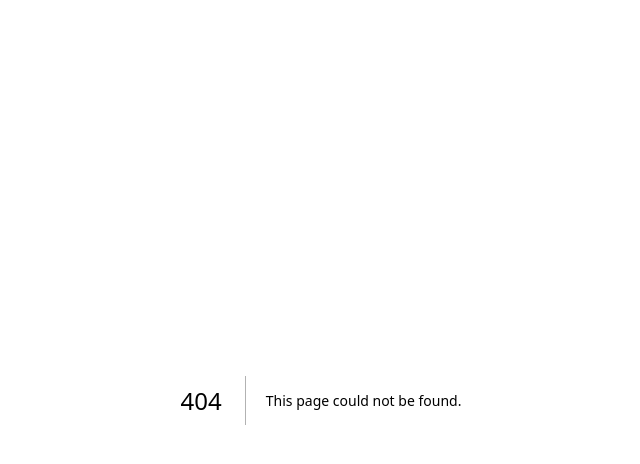
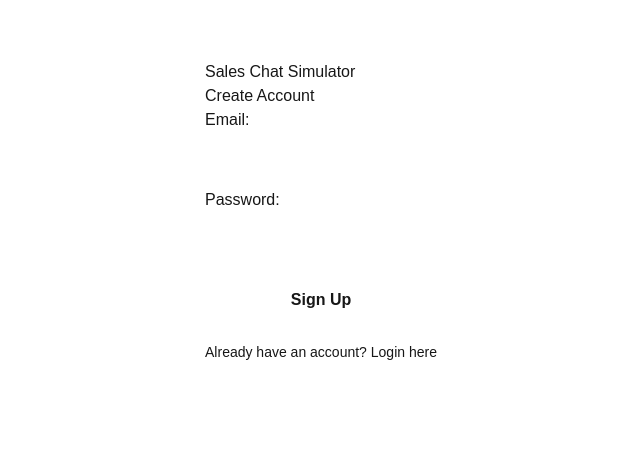
Before and after one commit to assignment-sets/sales-chat-simulator, a Next.js app: page /register in a window 1280 px wide. Before the commit this address had no page. Shown: the top 464 px of the page, without its empty margins (319-959 px from the left). Built offline with nearby package versions, Linux system fonts and the light colour scheme; no server answers.

Commit message:
feat(auth): implement Supabase auth actions, login/register pages, and root redirection

```diff
--- /dev/null
+++ b/app/auth/actions.ts
@@ -0,0 +1,62 @@
+"use server";
+
+import { revalidatePath } from "next/cache";
+import { redirect } from "next/navigation";
+import { createServerSupabaseClient } from "@/utils/supabase/server";
+
+export async function login(formData: FormData) {
+  const email = formData.get("email") as string;
+  const password = formData.get("password") as string;
+
+  if (!email || !password) {
+    redirect("/login?error=Please provide both email and password");
+  }
+
+  const supabase = await createServerSupabaseClient();
+  const { error } = await supabase.auth.signInWithPassword({
+    email,
+    password,
+  });
+
+  if (error) {
+    redirect(`/login?error=${encodeURIComponent(error.message)}`);
+  }
+
+  revalidatePath("/", "layout");
+  redirect("/chats");
+}
+
+export async function signup(formData: FormData) {
+  const email = formData.get("email") as string;
+  const password = formData.get("password") as string;
+
+  if (!email || !password) {
+    redirect("/register?error=Please provide both email and password");
+  }
+
+  const supabase = await createServerSupabaseClient();
+  const { data, error } = await supabase.auth.signUp({
+    email,
+    password,
+  });
+
+  if (error) {
+    redirect(`/register?error=${encodeURIComponent(error.message)}`);
+  }
+
+  // If user session is created immediately (e.g. autoconfirm enabled)
+  if (data?.session) {
+    revalidatePath("/", "layout");
+    redirect("/chats");
+  }
+
+  // If email confirmation is required
+  redirect("/login?message=Registration successful! If required, please verify your email or proceed to log in.");
+}
+
+export async function logout() {
+  const supabase = await createServerSupabaseClient();
+  await supabase.auth.signOut();
+  revalidatePath("/", "layout");
+  redirect("/login");
+}
--- /dev/null
+++ b/app/login/page.tsx
@@ -0,0 +1,64 @@
+import Link from "next/link";
+import { login } from "@/app/auth/actions";
+
+interface Props {
+  searchParams: Promise<{
+    error?: string;
+    message?: string;
+  }>;
+}
+
+export default async function LoginPage({ searchParams }: Props) {
+  const params = await searchParams;
+
+  return (
+    <main style={{ maxWidth: "400px", margin: "40px auto", padding: "20px", fontFamily: "sans-serif" }}>
+      <h1>Sales Chat Simulator</h1>
+      <h2>Login</h2>
+
+      {params.error && (
+        <div style={{ padding: "10px", marginBottom: "15px", backgroundColor: "#ffebee", color: "#c62828", border: "1px solid #ef9a9a" }}>
+          {params.error}
+        </div>
+      )}
+
+      {params.message && (
+        <div style={{ padding: "10px", marginBottom: "15px", backgroundColor: "#e8f5e9", color: "#2e7d32", border: "1px solid #a5d6a7" }}>
+          {params.message}
+        </div>
+      )}
+
+      <form action={login} style={{ display: "flex", flexDirection: "column", gap: "12px" }}>
+        <div>
+          <label htmlFor="email" style={{ display: "block", marginBottom: "4px" }}>Email:</label>
+          <input
+            id="email"
+            name="email"
+            type="email"
+            required
+            style={{ width: "100%", padding: "8px", boxSizing: "border-box" }}
+          />
+        </div>
+
+        <div>
+          <label htmlFor="password" style={{ display: "block", marginBottom: "4px" }}>Password:</label>
+          <input
+            id="password"
+            name="password"
+            type="password"
+            required
+            style={{ width: "100%", padding: "8px", boxSizing: "border-box" }}
+          />
+        </div>
+
+        <button type="submit" style={{ padding: "10px", marginTop: "10px", cursor: "pointer", fontWeight: "bold" }}>
+          Sign In
+        </button>
+      </form>
+
+      <p style={{ marginTop: "20px", fontSize: "14px" }}>
+        Don't have an account? <Link href="/register">Register here</Link>
+      </p>
+    </main>
+  );
+}
--- a/app/page.tsx
+++ b/app/page.tsx
@@ -1,69 +1,13 @@
-import Image from "next/image";
+import { redirect } from "next/navigation";
+import { createServerSupabaseClient } from "@/utils/supabase/server";
 
-export default function Home() {
-  return (
-    <div className="flex flex-col flex-1 items-center justify-center bg-zinc-50 font-sans dark:bg-black">
-      <main className="flex flex-1 w-full max-w-3xl flex-col items-center justify-between py-32 px-16 bg-white dark:bg-black sm:items-start">
-        <Image
-          className="dark:invert h-5 w-[100px]"
-          src="/next.svg"
-          alt="Next.js logo"
-          width={100}
-          height={20}
-          priority
-        />
-        <div className="flex flex-col items-center gap-6 text-center sm:items-start sm:text-left">
-          <h1 className="max-w-xs text-3xl font-semibold leading-10 tracking-tight text-black dark:text-zinc-50">
-            To get started, edit the{" "}
-            <code className="rounded bg-black/[.06] px-1.5 py-0.5 font-mono text-[0.9em] dark:bg-white/[.08]">
-              page.tsx
-            </code>{" "}
-            file.
-          </h1>
-          <p className="max-w-md text-lg leading-8 text-zinc-600 dark:text-zinc-400">
-            Looking for a starting point or more instructions? Head over to{" "}
-            <a
-              href="https://vercel.com/templates?framework=next.js&utm_source=create-next-app&utm_medium=appdir-template-tw&utm_campaign=create-next-app"
-              className="font-medium text-zinc-950 dark:text-zinc-50"
-            >
-              Templates
-            </a>{" "}
-            or the{" "}
-            <a
-              href="https://nextjs.org/learn?utm_source=create-next-app&utm_medium=appdir-template-tw&utm_campaign=create-next-app"
-              className="font-medium text-zinc-950 dark:text-zinc-50"
-            >
-              Learning
-            </a>{" "}
-            center.
-          </p>
-        </div>
-        <div className="flex flex-col gap-4 text-base font-medium sm:flex-row">
-          <a
-            className="flex h-12 w-full items-center justify-center gap-2 rounded-full bg-foreground px-5 text-background transition-colors hover:bg-[#383838] dark:hover:bg-[#ccc] md:w-[158px]"
-            href="https://vercel.com/new?utm_source=create-next-app&utm_medium=appdir-template-tw&utm_campaign=create-next-app"
-            target="_blank"
-            rel="noopener noreferrer"
-          >
-            <Image
-              className="dark:invert h-[14px] w-4"
-              src="/vercel.svg"
-              alt="Vercel logomark"
-              width={16}
-              height={14}
-            />
-            Deploy Now
-          </a>
-          <a
-            className="flex h-12 w-full items-center justify-center rounded-full border border-solid border-black/[.08] px-5 transition-colors hover:border-transparent hover:bg-black/[.04] dark:border-white/[.145] dark:hover:bg-[#1a1a1a] md:w-[158px]"
-            href="https://nextjs.org/docs?utm_source=create-next-app&utm_medium=appdir-template-tw&utm_campaign=create-next-app"
-            target="_blank"
-            rel="noopener noreferrer"
-          >
-            Documentation
-          </a>
-        </div>
-      </main>
-    </div>
-  );
+export default async function HomePage() {
+  const supabase = await createServerSupabaseClient();
+  const { data: { user } } = await supabase.auth.getUser();
+
+  if (user) {
+    redirect("/chats");
+  } else {
+    redirect("/login");
+  }
 }
--- /dev/null
+++ b/app/register/page.tsx
@@ -0,0 +1,65 @@
+import Link from "next/link";
+import { signup } from "@/app/auth/actions";
+
+interface Props {
+  searchParams: Promise<{
+    error?: string;
+    message?: string;
+  }>;
+}
+
+export default async function RegisterPage({ searchParams }: Props) {
+  const params = await searchParams;
+
+  return (
+    <main style={{ maxWidth: "400px", margin: "40px auto", padding: "20px", fontFamily: "sans-serif" }}>
+      <h1>Sales Chat Simulator</h1>
+      <h2>Create Account</h2>
+
+      {params.error && (
+        <div style={{ padding: "10px", marginBottom: "15px", backgroundColor: "#ffebee", color: "#c62828", border: "1px solid #ef9a9a" }}>
+          {params.error}
+        </div>
+      )}
+
+      {params.message && (
+        <div style={{ padding: "10px", marginBottom: "15px", backgroundColor: "#e8f5e9", color: "#2e7d32", border: "1px solid #a5d6a7" }}>
+          {params.message}
+        </div>
+      )}
+
+      <form action={signup} style={{ display: "flex", flexDirection: "column", gap: "12px" }}>
+        <div>
+          <label htmlFor="email" style={{ display: "block", marginBottom: "4px" }}>Email:</label>
+          <input
+            id="email"
+            name="email"
+            type="email"
+            required
+            style={{ width: "100%", padding: "8px", boxSizing: "border-box" }}
+          />
+        </div>
+
+        <div>
+          <label htmlFor="password" style={{ display: "block", marginBottom: "4px" }}>Password:</label>
+          <input
+            id="password"
+            name="password"
+            type="password"
+            required
+            minLength={6}
+            style={{ width: "100%", padding: "8px", boxSizing: "border-box" }}
+          />
+        </div>
+
+        <button type="submit" style={{ padding: "10px", marginTop: "10px", cursor: "pointer", fontWeight: "bold" }}>
+          Sign Up
+        </button>
+      </form>
+
+      <p style={{ marginTop: "20px", fontSize: "14px" }}>
+        Already have an account? <Link href="/login">Login here</Link>
+      </p>
+    </main>
+  );
+}
```
